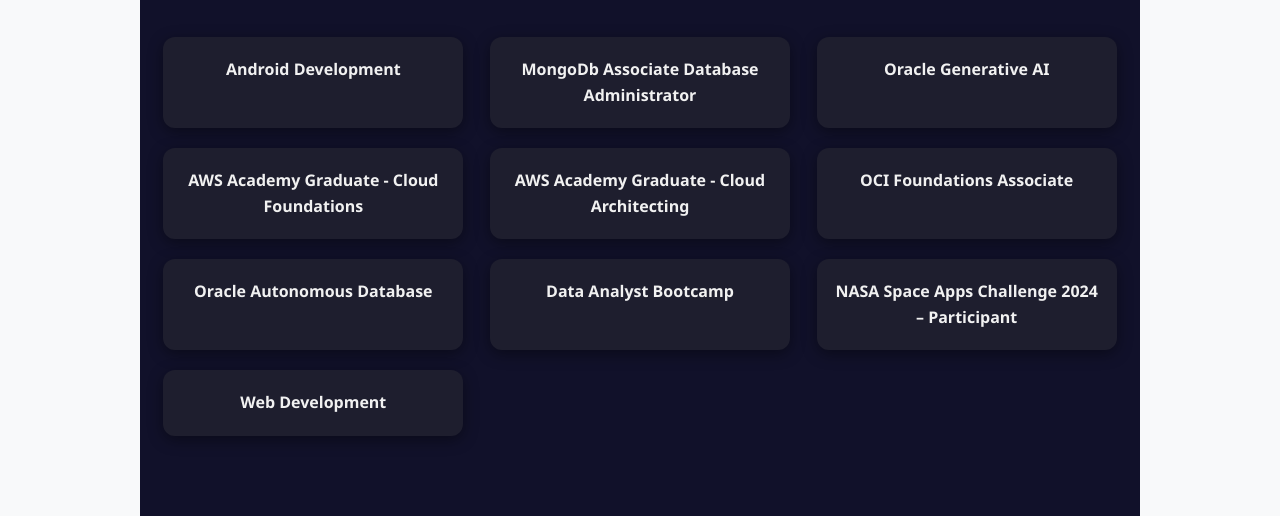
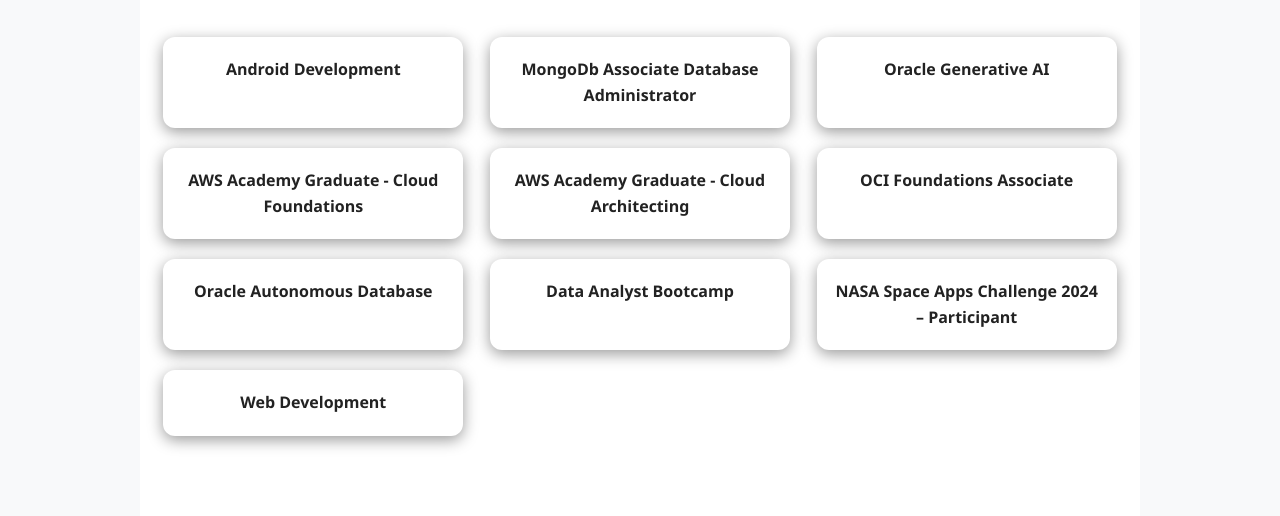
Before and after one commit to Sumasree8/portfolio-website, a plain HTML site: page certifications.html in a window 1280 px wide. Shown: the part 291-807 px from the top of the page. Drawn offline with Linux system fonts and the light colour scheme.

```diff
--- a/style.css
+++ b/style.css
@@ -160,6 +160,9 @@
   margin: 20px 0;
   box-shadow: 0 2px 8px rgba(0,0,0,0.2);
   transition: all 0.3s ease;
+}
+.filter-buttons{
+
 }
 
 .project-card:hover, .experience-card:hover, .repo-card:hover {
@@ -530,8 +533,8 @@
 /*-----------certification---------------*/
 .certifications-section {
   padding: 80px 20px;
-  background-color: #11112a;
-  color: #f1f1f1;
+  background-color: var(--card-color);
+  color: var(--text-color);
   text-align: center;
 }
 
@@ -569,7 +572,7 @@
 }
 
 .cert-card {
-  background-color: #1e1e2e;
+  background-color: var(--card-color);
   padding: 20px 15px;
   border-radius: 12px;
   box-shadow: 0 4px 15px rgba(0,0,0,0.4);
```
Also changed, not shown: projects.html (+1 -1 lines).
